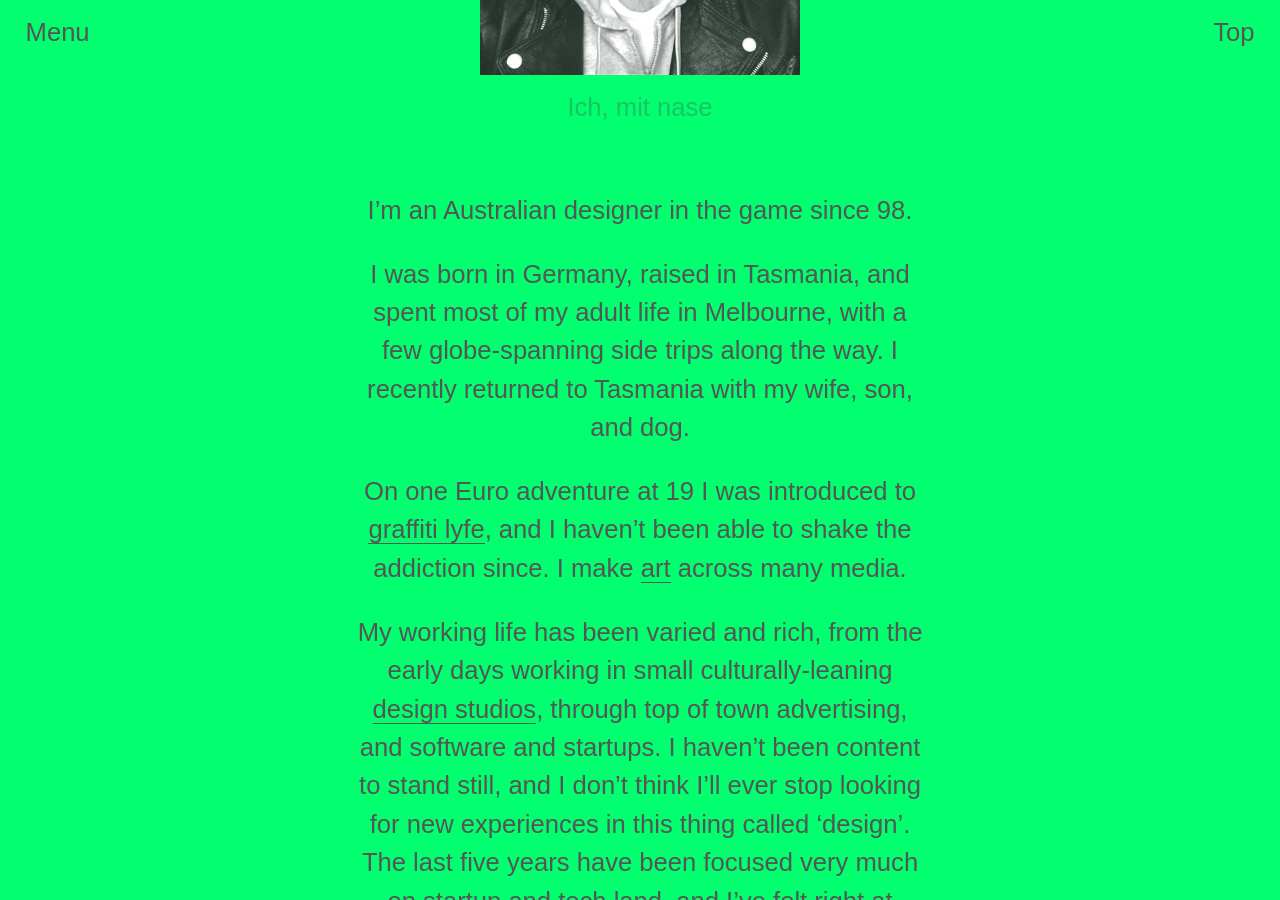
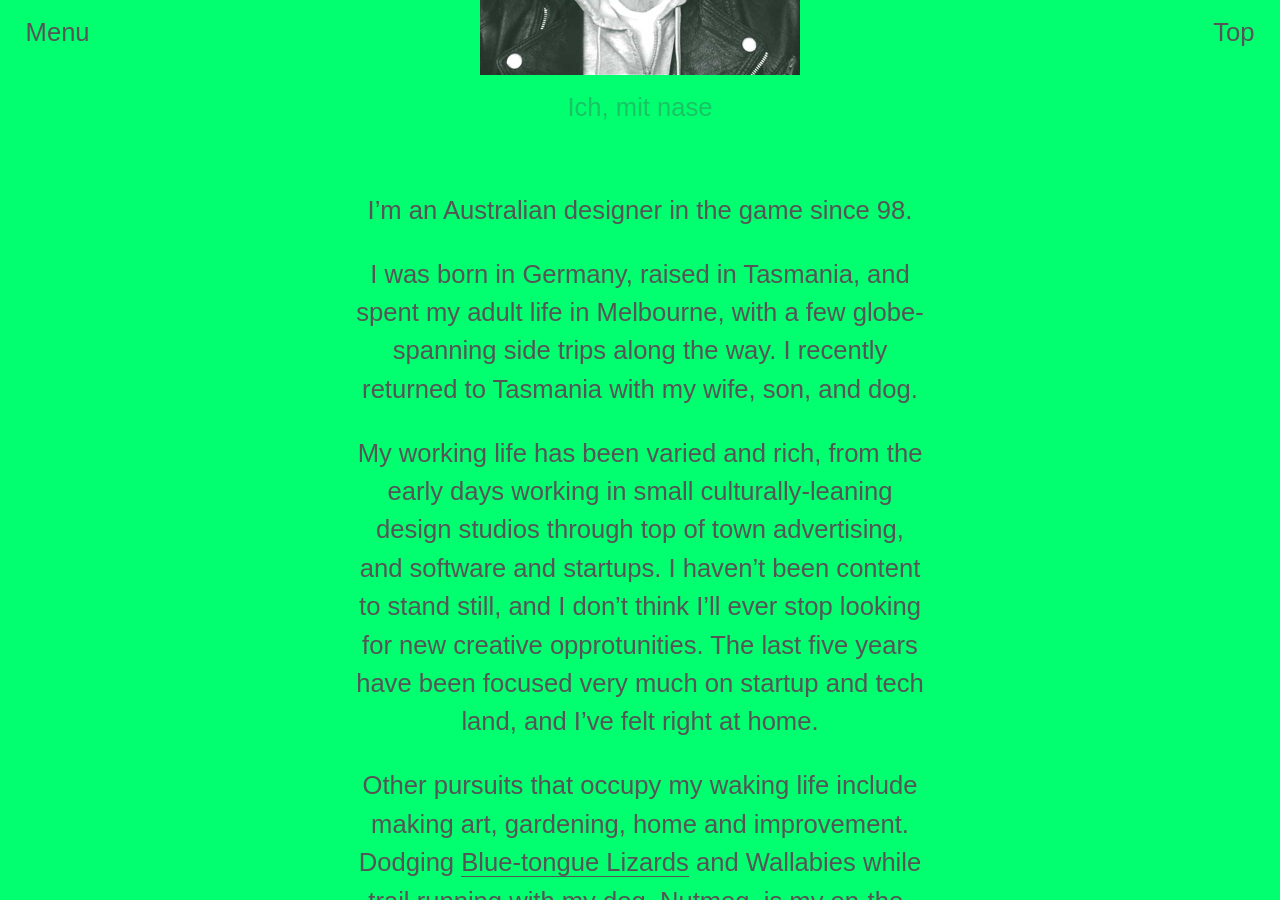
Before and after one commit to Elbone/elbone.github.io, a Jekyll site: the page built from about-me/index.html, in a window 1280 px wide and 900 px high, scrolled down 515 px. Built offline with Jekyll 4.4.1, drawn with Linux system fonts in a browser that asks for light colours; some of the changed text lies outside the part shown.

Commit message:
Copy changes to about-me

```diff
--- a/about-me/index.html
+++ b/about-me/index.html
@@ -17,50 +17,28 @@ subtitle: History & such
 </p>
 <p>
   I was born in Germany, raised in Tasmania,
-  and spent most of my adult life in
-  Melbourne, with a few globe-spanning side
-  trips along the way. I recently returned
+  and spent my adult life in Melbourne,
+  with a few globe-spanning side trips
+  along the way. I recently returned
   to Tasmania with my wife, son, and dog.
-</p>
-<p>
-  On one Euro adventure at 19 I was
-  introduced to
-  {% include link.html
-    href="https://www.instagram.com/nielsoeltjen/"
-    text="graffiti lyfe"
-  %}, and I haven’t been able to shake
-  the addiction since. I make
-  {% include link.html
-    href="http://www.nails.net.au/"
-    text="art"
-  %}
-  across many media.
 </p>
 <p>
   My working life has been varied and rich,
   from the early days working in small
-  culturally-leaning
-  {% include link.html
-    href="http://www.letterbox.net.au/"
-    text="design studios"
-  %},
+  culturally-leaning design studios
   through top of town advertising, and
   software and startups. I haven’t been
   content to stand still, and I don’t
-  think I’ll ever stop looking for new
-  experiences in this thing called ‘design’.
-  The last five years have been focused very
+  think I’ll ever stop looking for
+  new creative opprotunities. The last
+  five years have been focused very
   much on startup and tech land, and
   I’ve felt right at home.
 </p>
 <p>
-  Many creative pursuits occupy my waking life
-  — lettering, graffiti, drawing, gardening,
-  making home wares, home improvement,
-  and of course my work as a Digital Maker.
-</p>
-<p>
-  Dodging
+  Other pursuits that occupy my waking
+  life include making art, gardening,
+  home and improvement. Dodging
   {% include link.html
     href="https://www.instagram.com/p/9z377HnUmO/?taken-by=nielsoeltjen"
     text="Blue-tongue Lizards"
```
